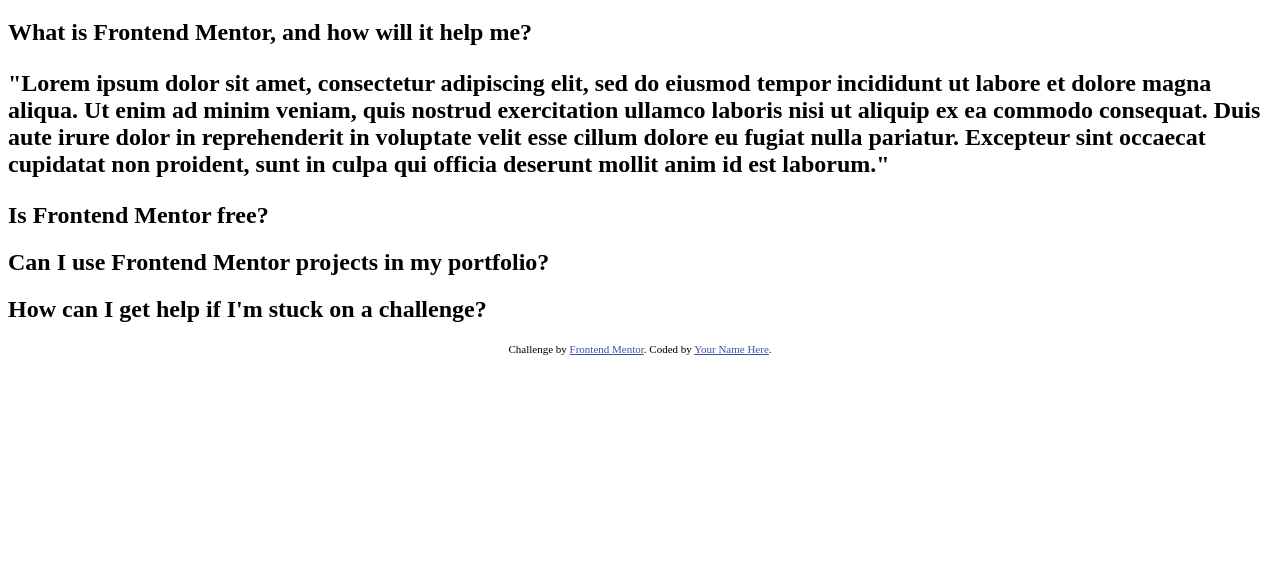
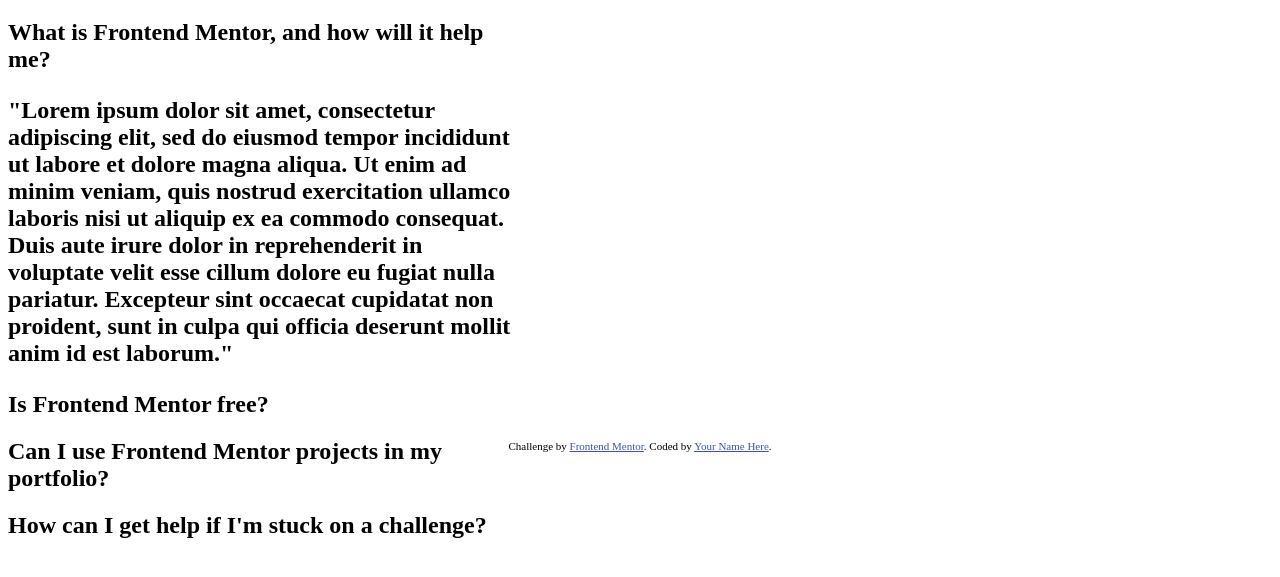
Before and after one commit to june062/FAQ-accordion, a plain HTML site: page faq-accordion-main/index.html in a window 1280 px wide. Shown: the part 61-638 px from the top of the page. Drawn offline with Linux system fonts and the light colour scheme.

Commit message:
Create stylesheet and link to html file

```diff
--- a/faq-accordion-main/index.html
+++ b/faq-accordion-main/index.html
@@ -5,6 +5,7 @@
   <meta name="viewport" content="width=device-width, initial-scale=1.0"> <!-- displays site properly based on user's device -->
 
   <link rel="icon" type="image/png" sizes="32x32" href="./assets/images/favicon-32x32.png">
+  <link rel ="stylesheet" href = "style.css">
 
   <title>Frontend Mentor | FAQ accordion</title>
 
--- /dev/null
+++ b/faq-accordion-main/style.css
@@ -0,0 +1,4 @@
+.card-container{
+    height: 60vh;
+    width: 40vw;
+}
```
